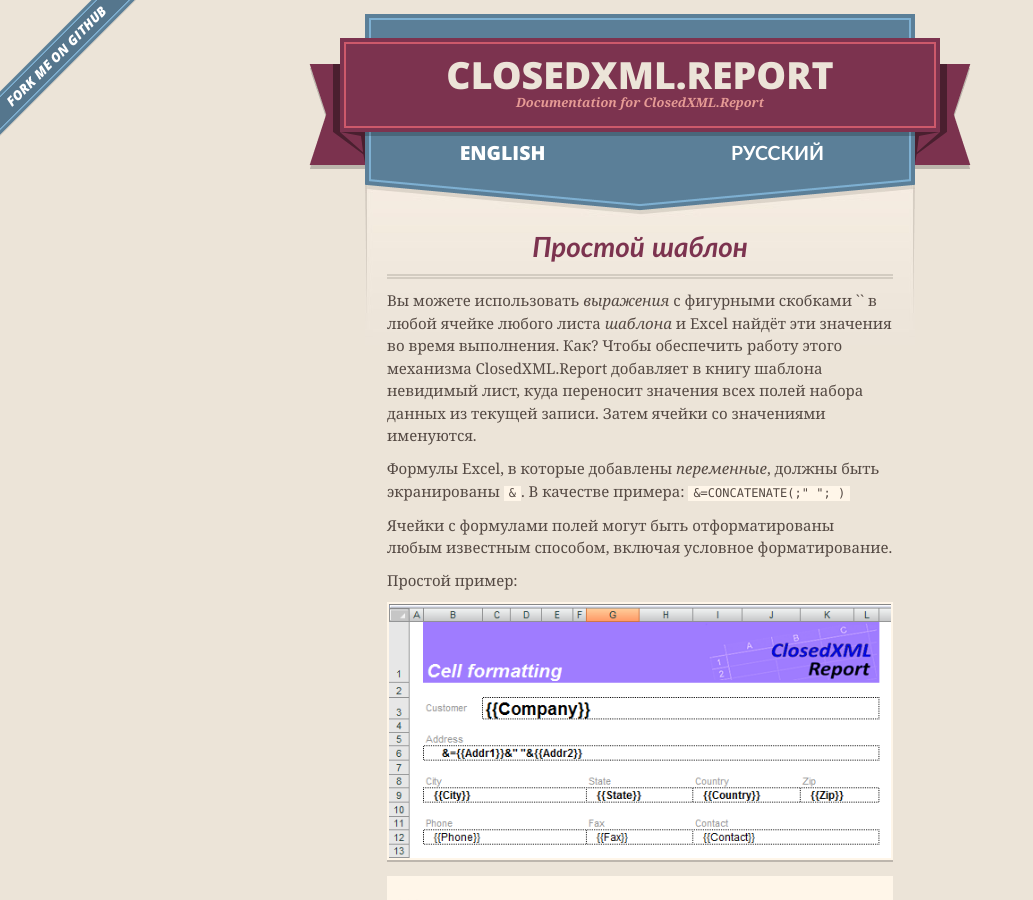
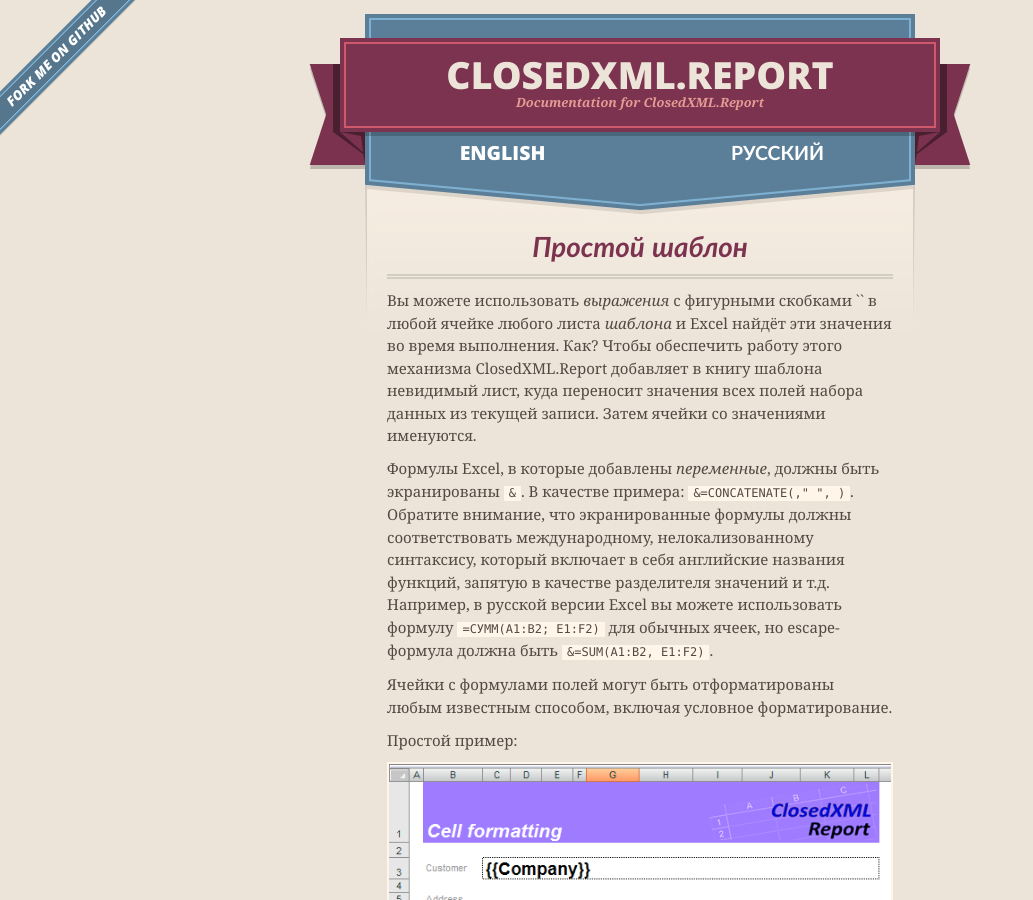
Before and after one commit to ClosedXML/ClosedXML.Report, a Jekyll site: the page built from docs/ru/Simple-template.md, in a window 1280 px wide and 900 px high. Shown: the whole window, without its empty margins (0-1033 px from the left). Built offline with Jekyll 4.4.1, drawn with Linux system fonts in a browser that asks for light colours; our own code applies the rules of GitHub Pages for plain Markdown files.

Commit message:
Update Simple-template.md

```diff
--- a/docs/ru/Simple-template.md
+++ b/docs/ru/Simple-template.md
@@ -6,7 +6,8 @@ title: Простой шаблон
 
 Вы можете использовать _выражения_ с фигурными скобками `{{}}` в любой ячейке любого листа _шаблона_ и Excel найдёт эти значения во время выполнения. Как? Чтобы обеспечить работу этого механизма ClosedXML.Report добавляет в книгу шаблона невидимый лист, куда переносит значения всех полей набора данных из текущей записи. Затем ячейки со значениями именуются.
 
-Формулы Excel, в которые добавлены _переменные_, должны быть экранированы `&`. В качестве примера: `&=CONCATENATE({{Addr1}};" "; {{Addr2}})`
+Формулы Excel, в которые добавлены _переменные_, должны быть экранированы `&`. В качестве примера: `&=CONCATENATE({{Addr1}}," ", {{Addr2}})`. Обратите внимание, что экранированные формулы должны соответствовать международному, нелокализованному синтаксису, который включает в себя английские названия функций, запятую в качестве разделителя значений и т.д. Например, в русской версии Excel вы можете использовать формулу `=СУММ(A1:B2; E1:F2)` для обычных ячеек, но escape-формула должна быть `&=SUM(A1:B2, E1:F2)`.
+
 
 Ячейки с формулами полей могут быть отформатированы любым известным способом, включая условное форматирование.
 
```
